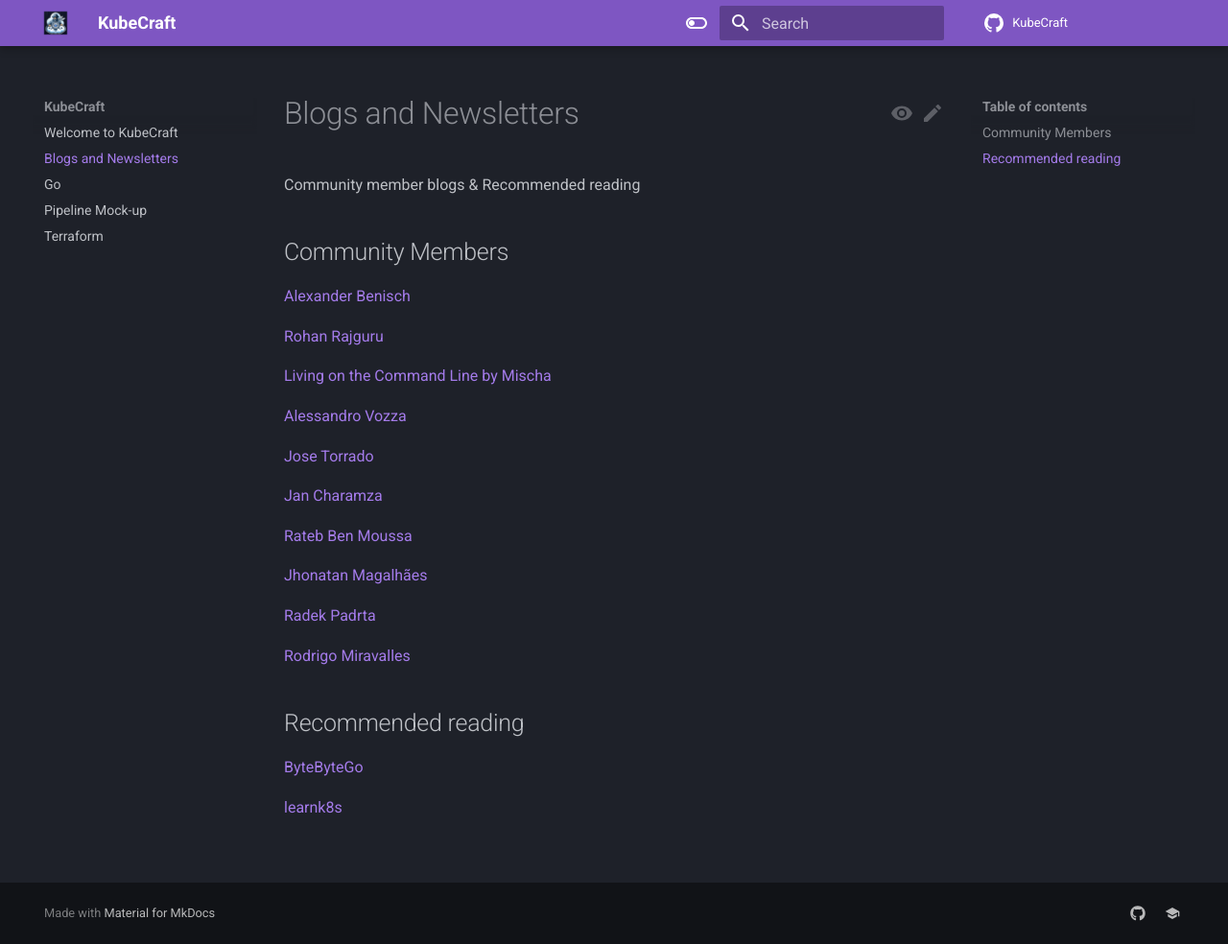
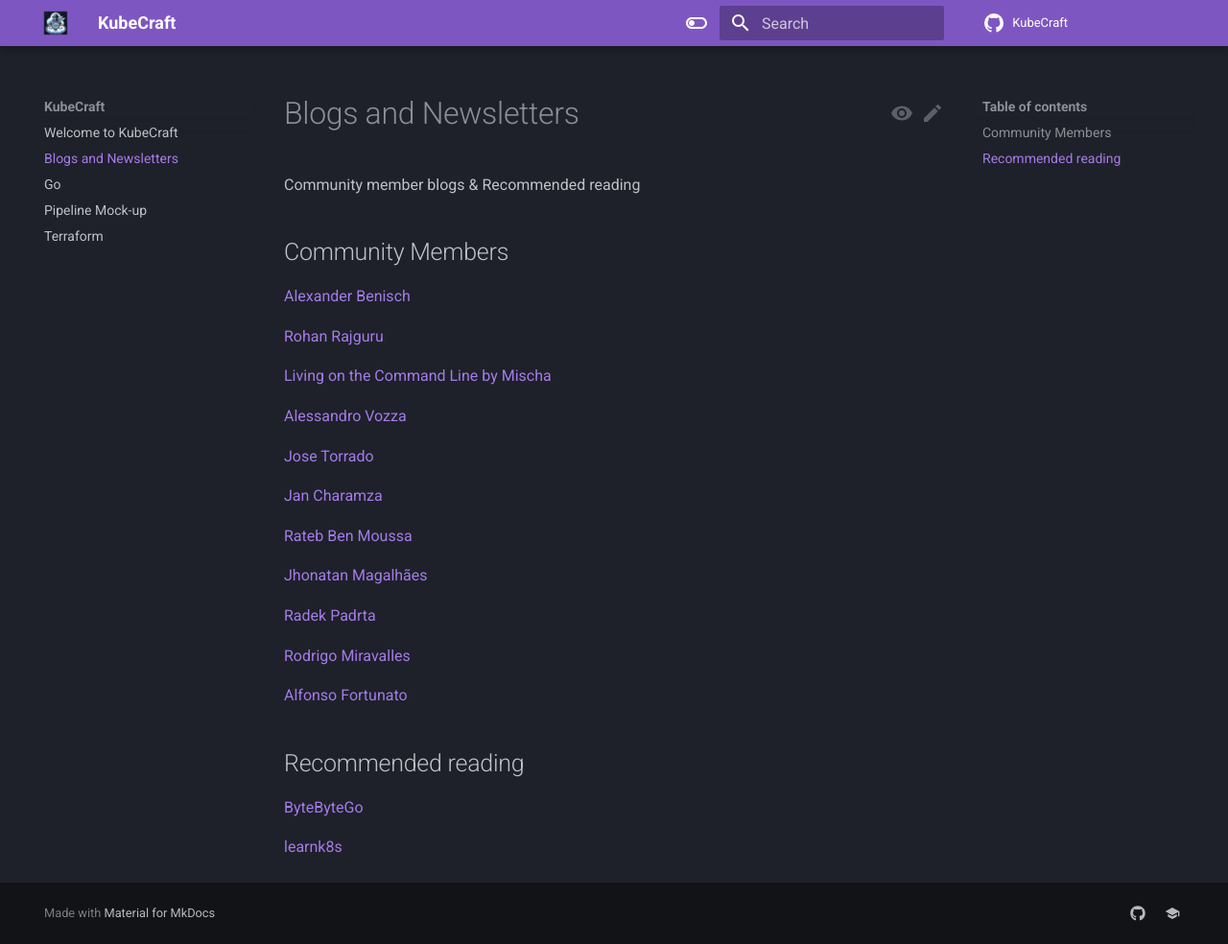
Before and after one commit to mischavandenburg/kubecraft, an MkDocs documentation site: the page built from docs/blogs.md, in a window 1280 px wide and 984 px high. Shown: the whole window at 96% size. Built offline with MkDocs 1.6.1 and Material for MkDocs 9.7.7, drawn with Linux system fonts in a browser that asks for light colours; comment, search, counter and statistics services are not loaded.

Commit message:
feat: added alfonso fortunato blog to the list

```diff
--- a/docs/blogs.md
+++ b/docs/blogs.md
@@ -24,6 +24,8 @@
 
 [Rodrigo Miravalles](https://rmiravalles.github.io/)
 
+[Alfonso Fortunato](https://alfonsofortunato.com)
+
 ## Recommended reading
 
 [ByteByteGo](https://blog.bytebytego.com/)
```
